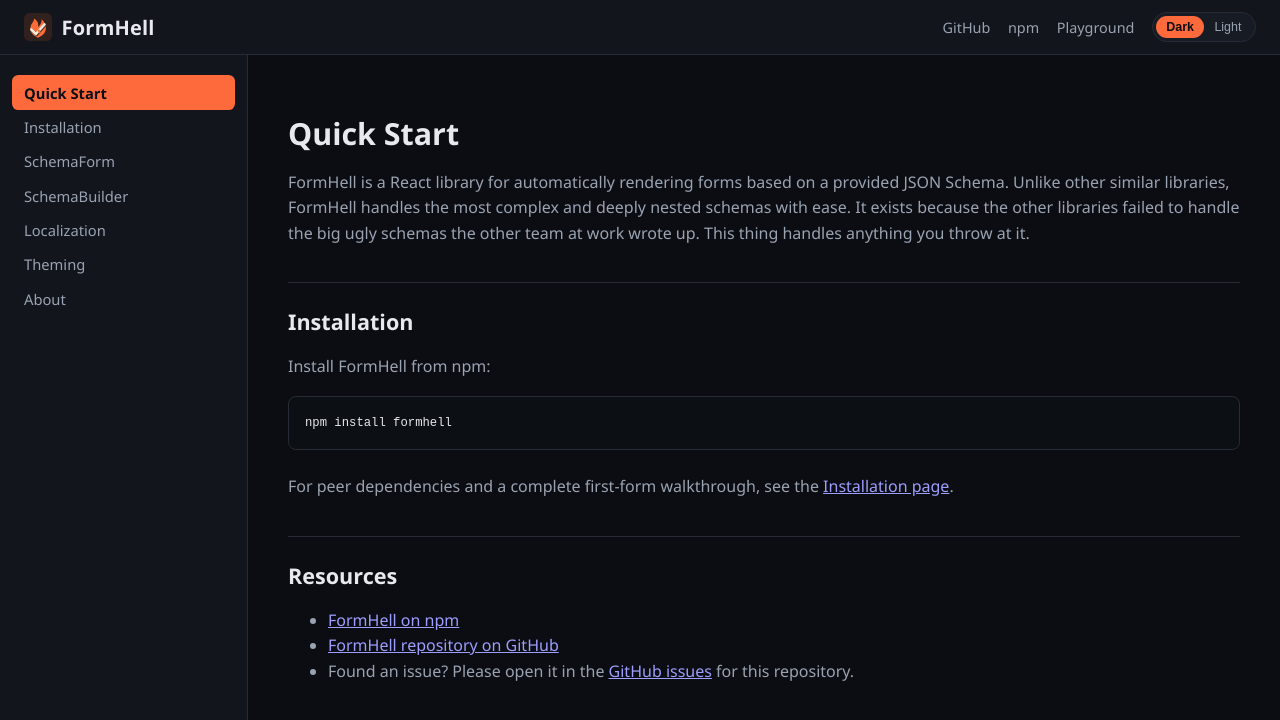
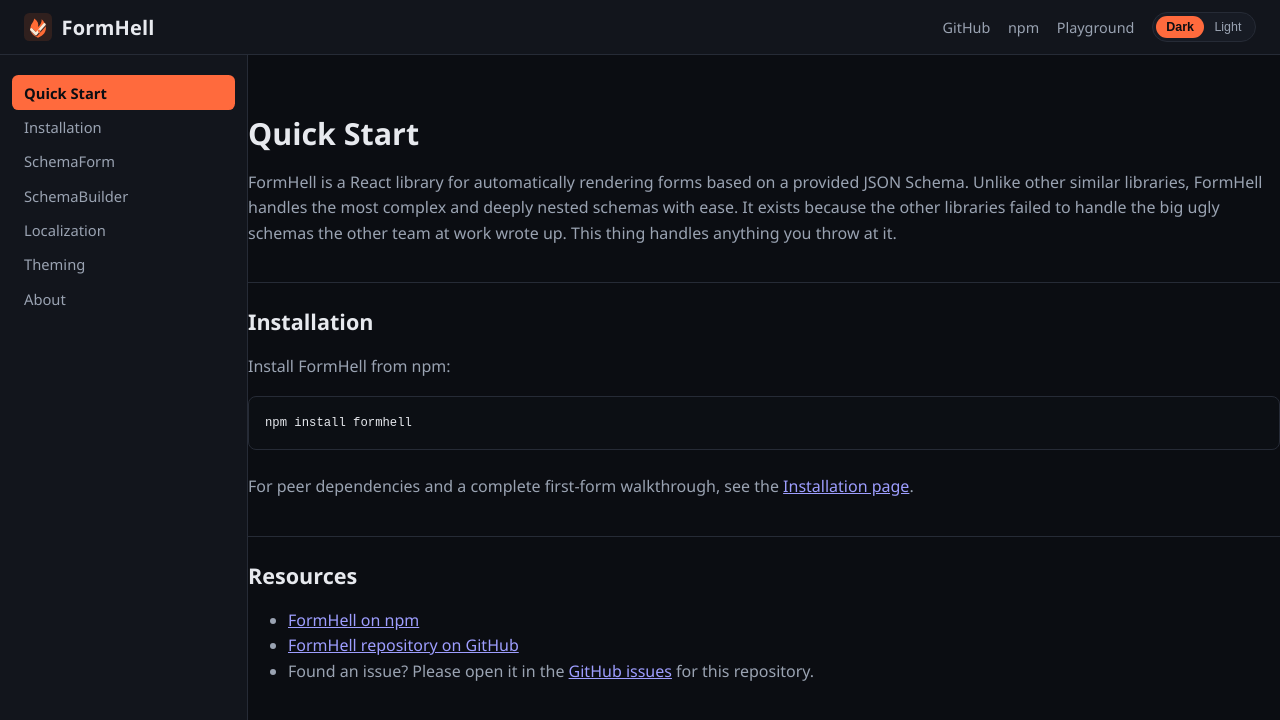
Before and after one commit to RyanRutkin/formhell, a React (Vite) app in the folder playground/: page / in a window 1280 px wide. Shown: the top 720 px of the page. Built offline with nearby package versions, Linux system fonts and the light colour scheme.

Commit message:
Fixed layout styling for large screens in docs app

```diff
--- a/playground/src/docs/docs.css
+++ b/playground/src/docs/docs.css
@@ -277,12 +277,15 @@
 
 .docs-content {
   flex: 1;
+  min-width: 0;
   overflow-y: auto;
-  padding: 2rem 2.5rem 4rem;
+  padding: 2rem 0rem 4rem;
 }
 
 .docs-article {
   margin: 0 auto;
+  width: 100%;
+  min-width: 0;
 }
 
 .docs-article h1 {
@@ -388,13 +391,14 @@
 .docs-section {
   display: flex;
   min-height: calc(100vh - 2em);
-  max-width: 100%;
+  width: 100%;
+  min-width: 0;
 }
 
 .docs-section-content {
-  flex: 1;
+  flex: 1 1 0;
+  min-width: 0;
   padding: 0 2em;
-  width: 100%;
 }
 
 .doc-section-big-boy {
```
